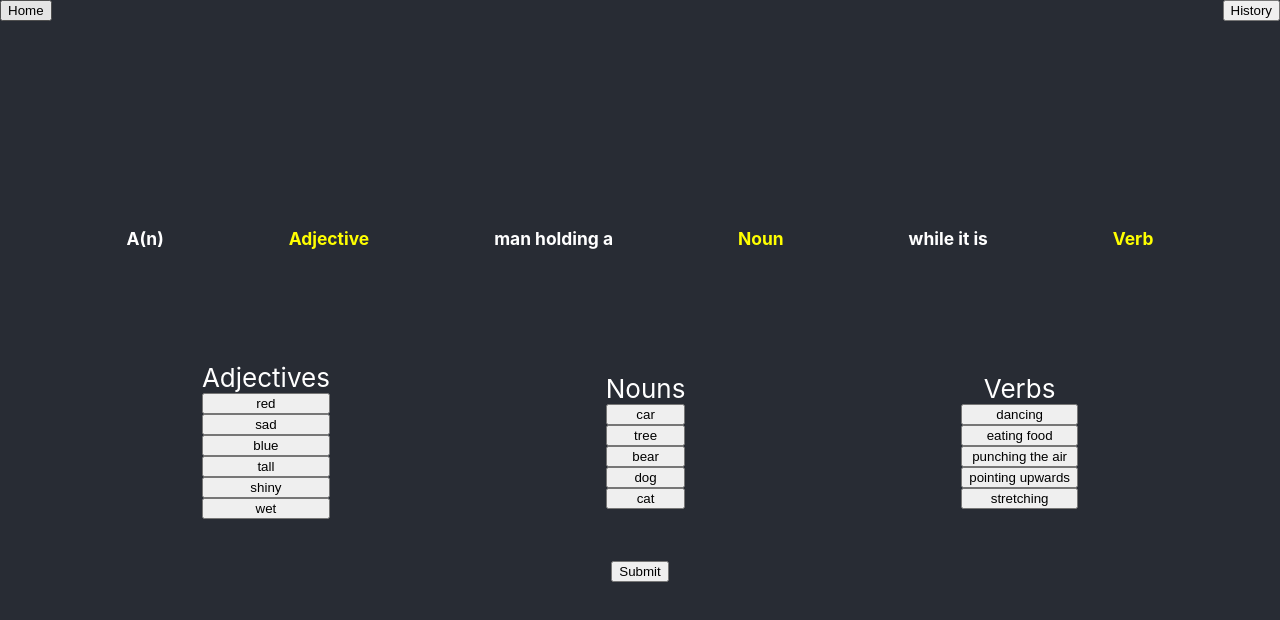
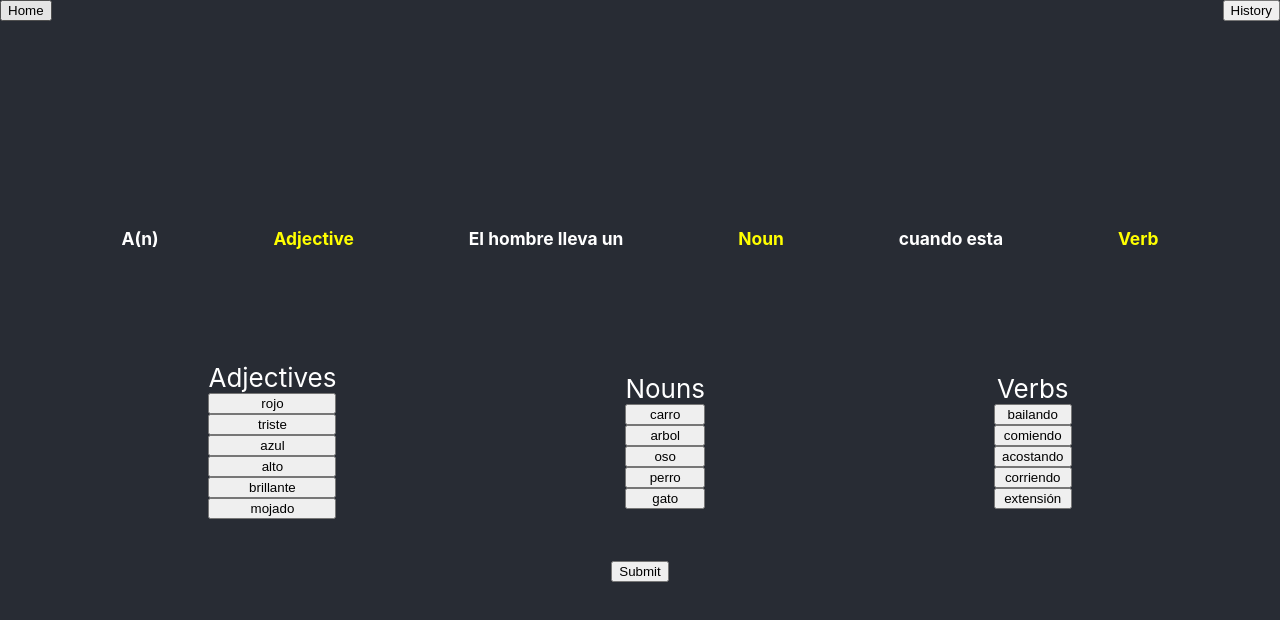
Before and after one commit to pvanderlaat/easy-ai, a React (Create React App) app: page / in a window 1280 px wide. Both pictures are taken after a click on the button "mad-lib style". Shown: the top 620 px of the page. Built offline with nearby package versions, Linux system fonts and the light colour scheme; the HTML template or start-up script is replaced by a standard one.

Commit message:
Updated to spanish words

```diff
--- a/src/screens/MadLib.js
+++ b/src/screens/MadLib.js
@@ -18,24 +18,24 @@ export default function MadLib() {
         'Verb': null
     })
     const containers = ['Adjective', 'Noun', 'Verb'];
-    const madLibPrompt = [' man holding a ', ' while it is ']
+    const madLibPrompt = [' El hombre lleva un ', ' cuando esta ']
     const [draggables, setdraggables] = useState({
-        'car': [null, 'Noun'],
-        'tree': [null, 'Noun'],
-        'bear': [null, 'Noun'],
-        'dog': [null, 'Noun'],
-        'cat': [null, 'Noun'],
-        'red': [null, 'Adjective'],
-        'sad': [null, 'Adjective'],
-        'blue': [null, 'Adjective'],
-        'tall': [null, 'Adjective'],
-        'shiny': [null, 'Adjective'],
-        'wet': [null, 'Adjective'],
-        'dancing': [null, 'Verb'],
-        'eating food': [null, 'Verb'],
-        'punching the air': [null, 'Verb'],
-        'pointing upwards': [null, 'Verb'],
-        'stretching': [null, 'Verb'],
+        'carro': [null, 'Noun'], //car
+        'arbol': [null, 'Noun'], //tree
+        'oso': [null, 'Noun'], //bear
+        'perro': [null, 'Noun'], //dog
+        'gato': [null, 'Noun'], //cat
+        'rojo': [null, 'Adjective'], //red
+        'triste': [null, 'Adjective'], //sad
+        'azul': [null, 'Adjective'], //blue
+        'alto': [null, 'Adjective'], //tall
+        'brillante': [null, 'Adjective'], //shiny
+        'mojado': [null, 'Adjective'], //wet
+        'bailando': [null, 'Verb'], //dancing
+        'comiendo': [null, 'Verb'], //eating food
+        'acostando': [null, 'Verb'], //resting
+        'corriendo': [null, 'Verb'], //running
+        'extensión': [null, 'Verb'], //stretching
     });
     const [draggableList, setDraggableList] = useState([]);
     useEffect(() => {
```
